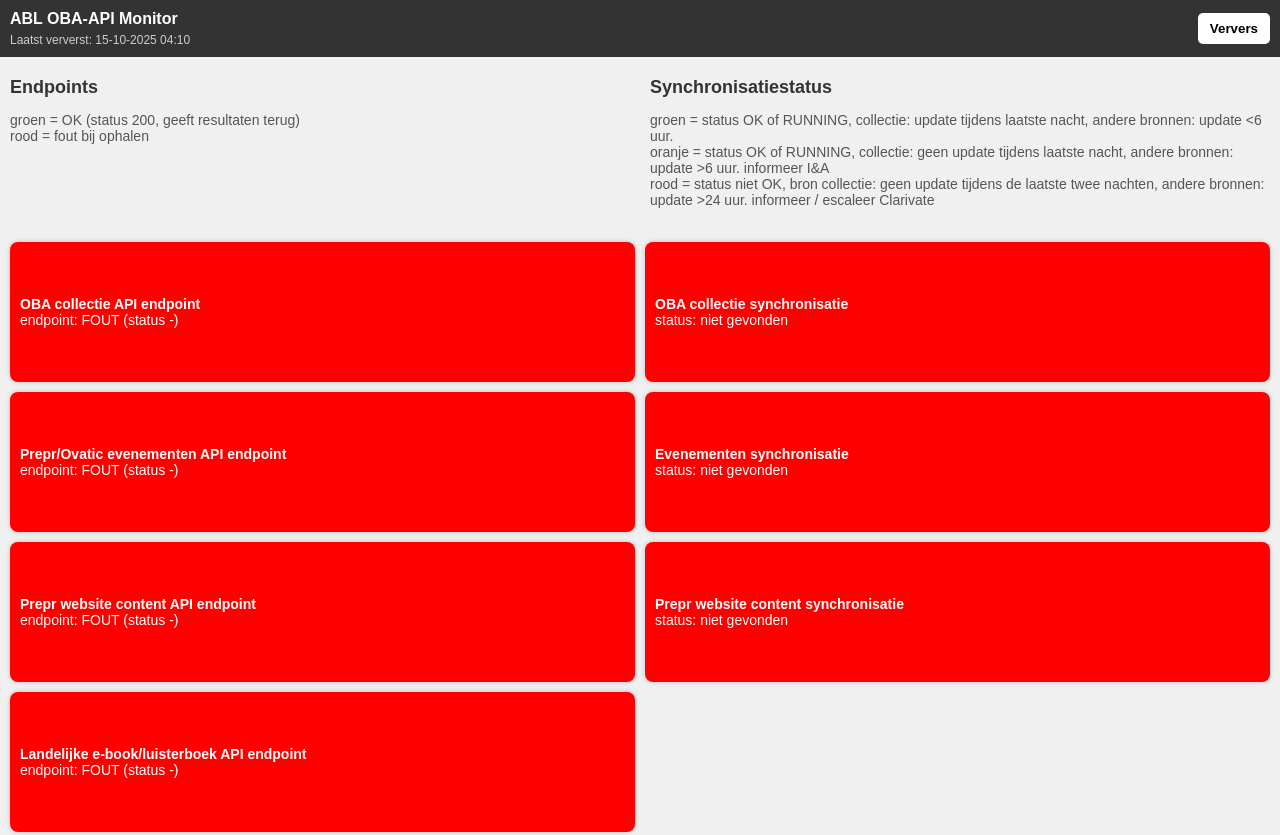
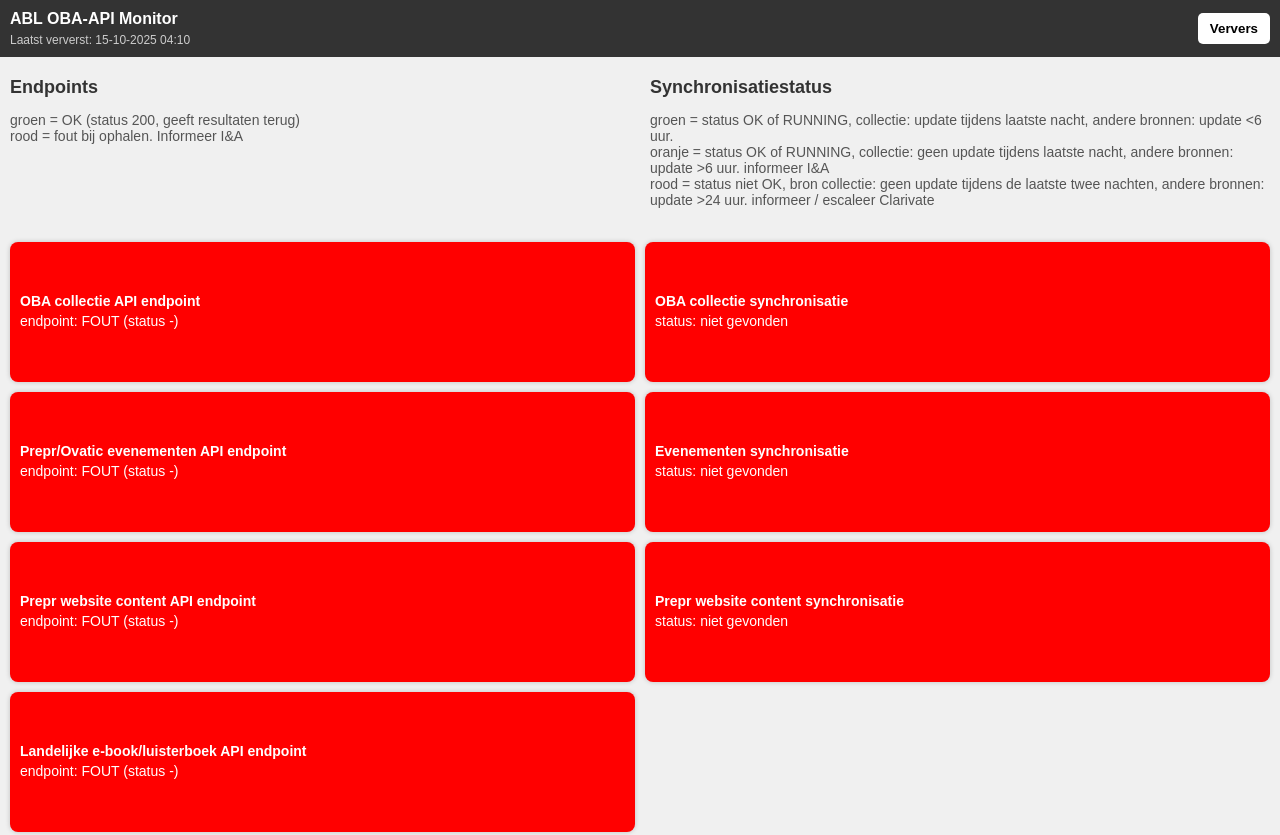
Before and after one commit to obanext/ablmonitor, a website: page public/index.html in a window 1280 px wide. Shown: the top 835 px of the page. Drawn offline with Linux system fonts and the light colour scheme; no server answers.

Commit message:
Update index.html

```diff
--- a/public/index.html
+++ b/public/index.html
@@ -65,6 +65,7 @@
       font-size: 14px;
       box-shadow: 0 0 5px rgba(0,0,0,0.2);
       min-height: 120px;
+      line-height: 1.4;
     }
     .tile.green { background-color: green; }
     .tile.orange { background-color: orange; }
@@ -85,7 +86,7 @@
       <h2>Endpoints</h2>
       <p>
         groen = OK (status 200, geeft resultaten terug)<br/>
-        rood = fout bij ophalen
+        rood = fout bij ophalen. Informeer I&A
       </p>
     </div>
     <div class="legend">
@@ -151,6 +152,12 @@
         const problems = [];
         grid.innerHTML = '';
 
+        function formatTimeDiff(hoursTotal) {
+          const uren = Math.floor(hoursTotal);
+          const minuten = Math.round((hoursTotal - uren) * 60);
+          return `${uren} uur ${minuten} minuten geleden`;
+        }
+
         function makeSourceTile(dsNode, key, label) {
           if (!dsNode) {
             const tile = document.createElement('div');
@@ -162,9 +169,6 @@
           const dbAgeDays = parseFloat((dsNode.getAttribute('db-age-days') || '0').trim());
           const dbAgeHours = dbAgeDays * 24;
           const status = (dsNode.getAttribute('status') || '').trim().toUpperCase();
-          const totalAdded = dsNode.getAttribute('total-added') || '0';
-          const totalDeleted = dsNode.getAttribute('total-deleted') || '0';
-          const duration = parseFloat(dsNode.getAttribute('duration-seconds') || '0').toFixed(1);
           const startTime = dsNode.getAttribute('start-time') || '-';
           const endTime = dsNode.getAttribute('end-time') || '-';
 
@@ -174,7 +178,6 @@
             const now = new Date();
             const lastRunDate = new Date(now.getTime() - dbAgeDays * 24 * 60 * 60 * 1000);
 
-            // Bereken nachtvensters
             const today = new Date(now);
             const nightStart = new Date(today);
             const nightEnd = new Date(today);
@@ -201,10 +204,8 @@
               colorClass = 'red';
             }
           } else {
-            // Overige bronnen
-            const orangeThresholdDays = 0.25; // 6 uur
-            const redThresholdDays = 1;       // 24 uur
-
+            const orangeThresholdDays = 0.25;
+            const redThresholdDays = 1;
             if (dbAgeDays >= redThresholdDays) {
               colorClass = 'red';
             } else if (status !== 'OK' && status !== 'RUNNING') {
@@ -219,11 +220,8 @@
           tile.innerHTML = `
             <strong>${label}</strong>
             <div>status: ${status}</div>
-            <div>leeftijd: ${dbAgeHours.toFixed(1)} uur</div>
-            <div>toegevoegd: ${totalAdded}, verwijderd: ${totalDeleted}</div>
-            <div>duur: ${duration} sec</div>
-            <div>van: ${startTime}</div>
-            <div>tot: ${endTime}</div>
+            <div>laatste update: ${formatTimeDiff(dbAgeHours)}</div>
+            <div>start: ${startTime} eind: ${endTime}</div>
           `;
 
           if (colorClass !== 'green') {
```
